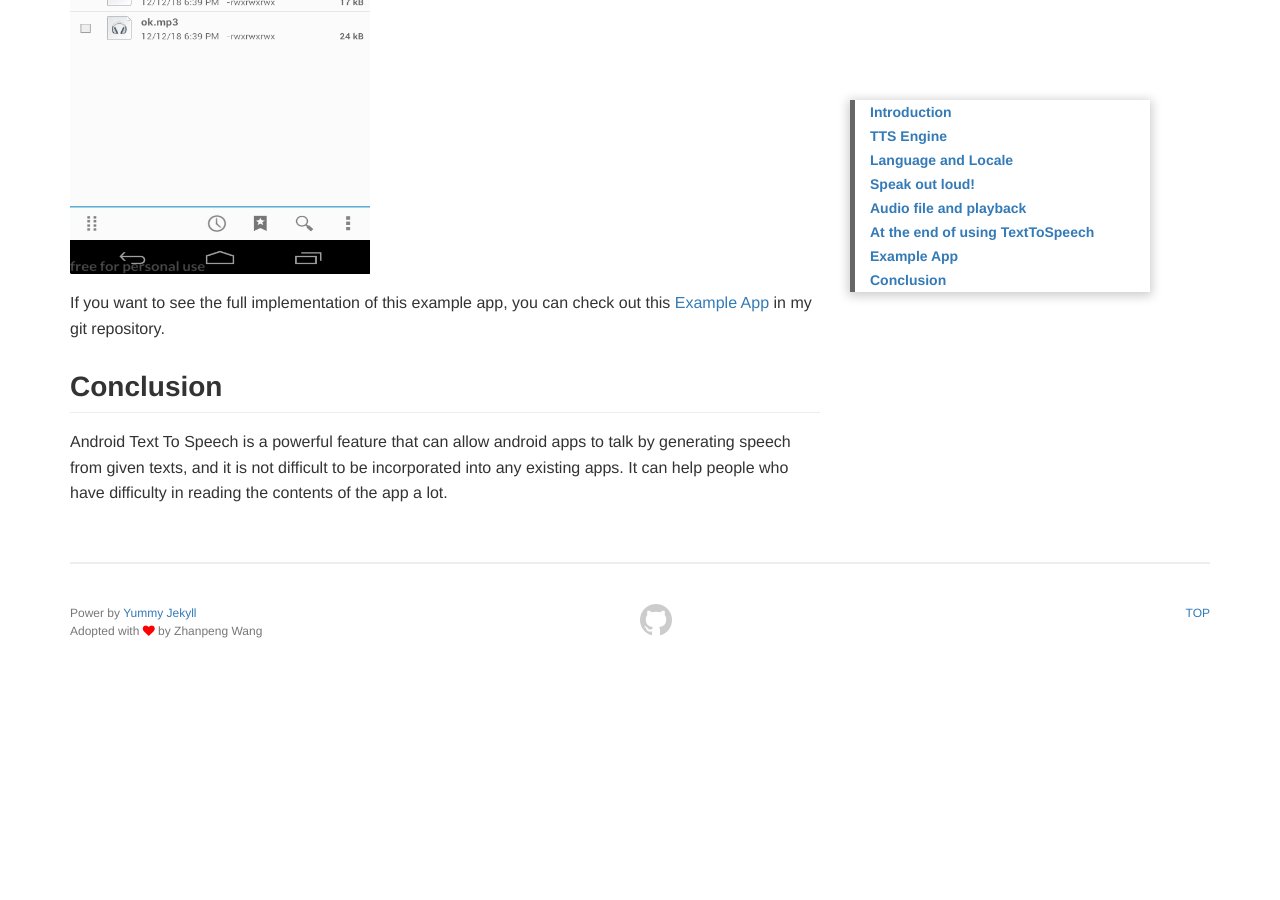
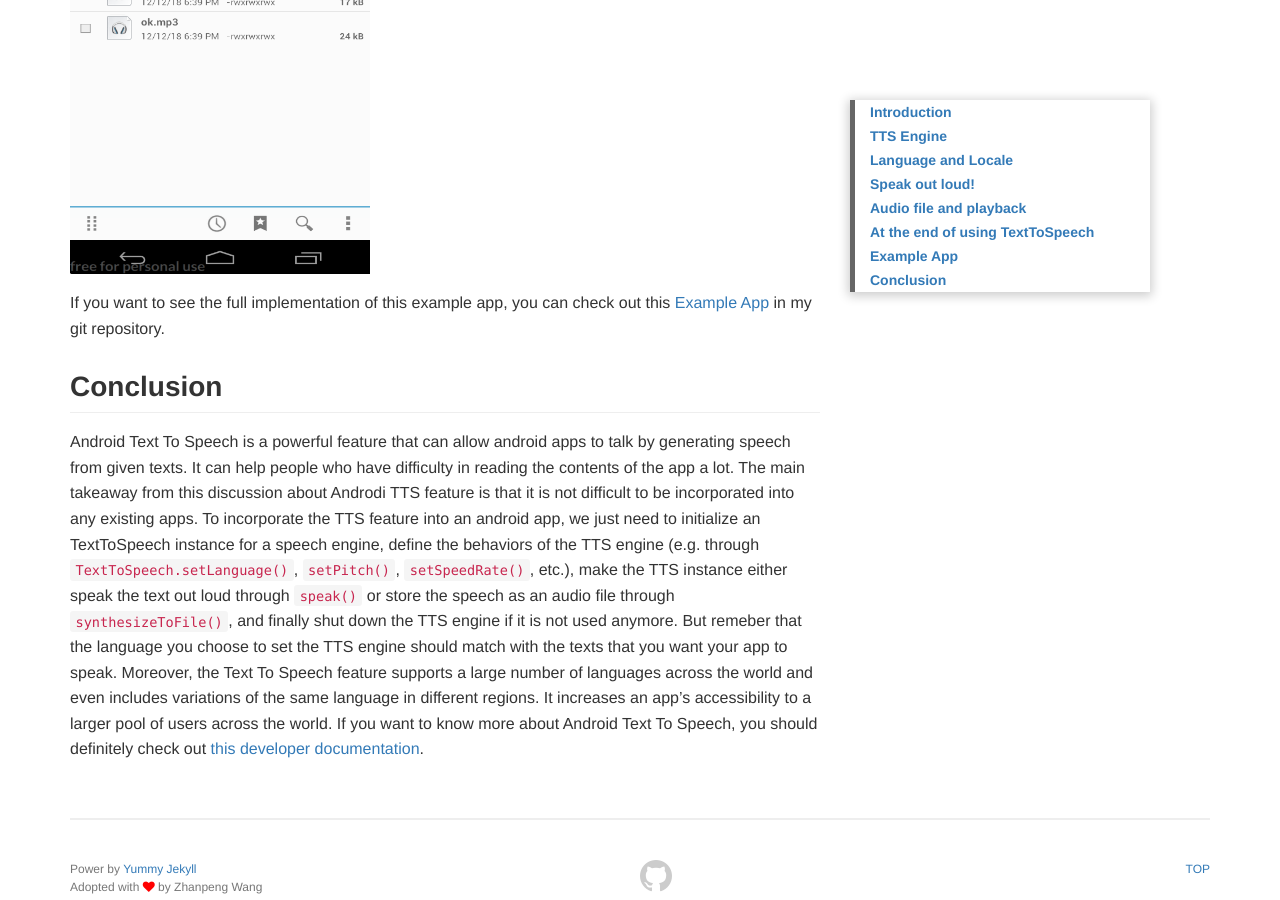
Before and after one commit to zhanpengwang888/zhanpengwang888.github.io, a Jekyll site: the page built from _posts/2018-12-10-An-Exploration-of-the-Android-Text-To-Speech-API.markdown, in a window 1280 px wide and 900 px high, scrolled down 10509 px. Built offline with Jekyll 4.4.1, drawn with Linux system fonts in a browser that asks for light colours; nearby versions of some CDN libraries; comment, search, counter and statistics services are not loaded; before the commit the page ends 11153 px from its top, so only the background shows below that.

Commit message:
Technical Blog finished

```diff
--- a/_posts/2018-12-10-An-Exploration-of-the-Android-Text-To-Speech-API.markdown
+++ b/_posts/2018-12-10-An-Exploration-of-the-Android-Text-To-Speech-API.markdown
@@ -243,4 +243,4 @@ Notice that we have to check the build version of the device because we are usin
 If you want to see the full implementation of this example app, you can check out this [Example App](https://github.com/zhanpengwang888/TTSExampleApp) in my git repository.
 
 ## Conclusion
-Android Text To Speech is a powerful feature that can allow android apps to talk by generating speech from given texts, and it is not difficult to be incorporated into any existing apps. It can help people who have difficulty in reading the contents of the app a lot.
+Android Text To Speech is a powerful feature that can allow android apps to talk by generating speech from given texts. It can help people who have difficulty in reading the contents of the app a lot. The main takeaway from this discussion about Androdi TTS feature is that it is not difficult to be incorporated into any existing apps. To incorporate the TTS feature into an android app, we just need to initialize an TextToSpeech instance for a speech engine, define the behaviors of the TTS engine (e.g. through `TextToSpeech.setLanguage()`, `setPitch()`, `setSpeedRate()`, etc.), make the TTS instance either speak the text out loud through `speak()` or store the speech as an audio file through `synthesizeToFile()`, and finally shut down the TTS engine if it is not used anymore. But remeber that the language you choose to set the TTS engine should match with the texts that you want your app to speak. Moreover, the Text To Speech feature supports a large number of languages across the world and even includes variations of the same language in different regions. It increases an app's accessibility to a larger pool of users across the world. If you want to know more about Android Text To Speech, you should definitely check out [this developer documentation](https://developer.android.com/reference/android/speech/tts/TextToSpeech).
```
